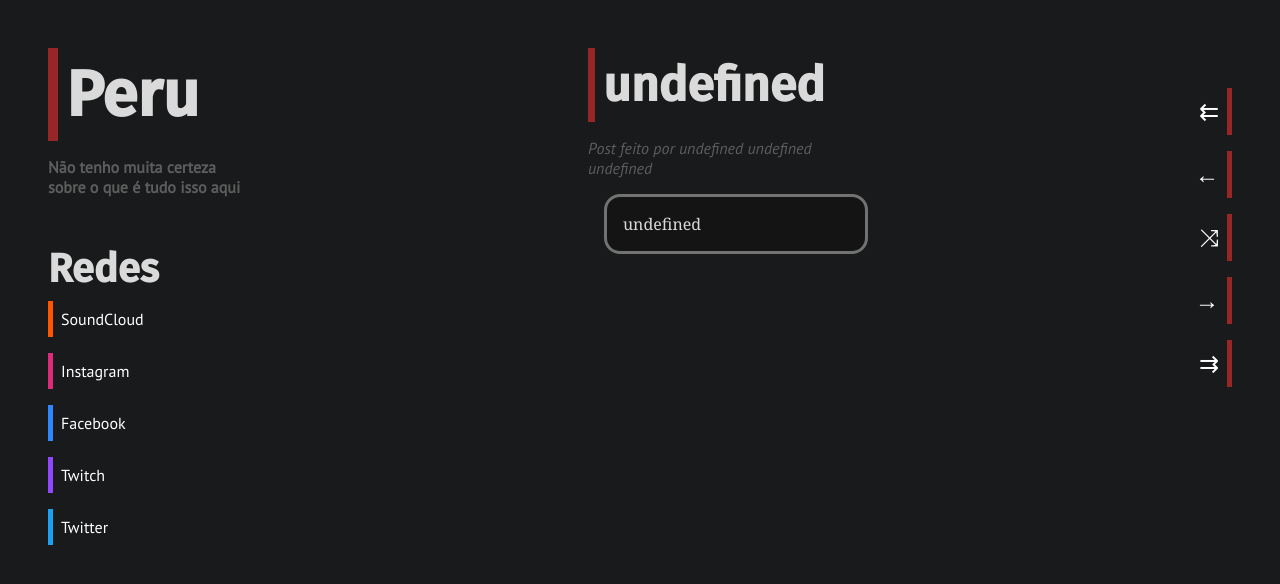
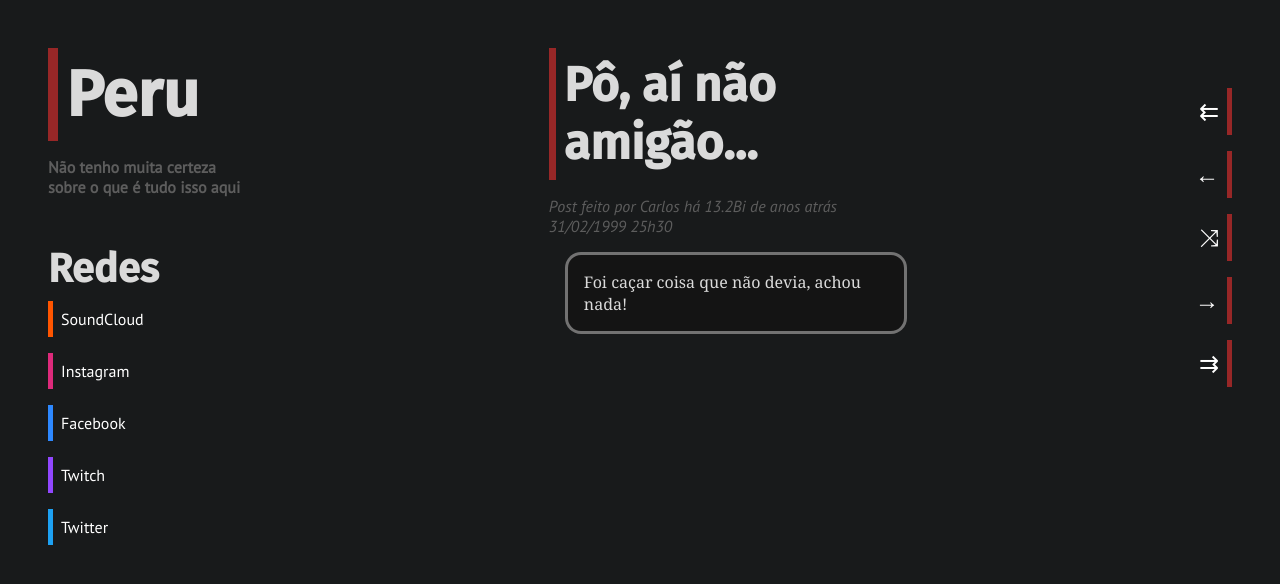
Before and after one commit to Peruibeloko/perublog-svelte, a Svelte app: page / in a window 1280 px wide. Shown: the top 584 px of the page. Built offline with nearby package versions, Linux system fonts and the light colour scheme; no server answers; the HTML template or start-up script is replaced by a standard one.

Commit message:
fix post loading

```diff
--- a/src/classes/Post.js
+++ b/src/classes/Post.js
@@ -10,19 +10,28 @@ export class Post {
     this.title = data?.title ?? 'Pô, aí não amigão...';
     this.author = data?.author ?? 'Carlos';
     this.datetime = data?.datetime ?? null;
-    this.dateStrings = this.getTimeStrings(this.datetime);
+    this.dateStrings = getTimeStrings(this.datetime);
     this.post = data?.post ?? 'Foi caçar coisa que não devia, achou nada!';
-  }
-
-  getTimeStrings(datetime) {
-    return [
-      datetime ? `${dayjs(datetime).fromNow()} atrás` : 'há 13.2Bi de anos atrás',
-      datetime ? `${dayjs(datetime).format('DD/MM/YYYY HH[h]mm')}` : '31/02/1999 25h30'
-    ];
   }
 }
 
-export async function getPostCount() {
+export const getTimeStrings = datetime => {
+  return [
+    datetime ? `${dayjs(datetime).fromNow()} atrás` : 'há 13.2Bi de anos atrás',
+    datetime ? `${dayjs(datetime).format('DD/MM/YYYY HH[h]mm')}` : '31/02/1999 25h30'
+  ];
+};
+export const getPostCount = async () => {
   const fetchData = await fetch('https://perublog.herokuapp.com/post/count');
   return await fetchData.json();
-}
+};
+
+export const getLatestPost = async () => {
+  const fetchData = await fetch('https://perublog.herokuapp.com/post/latest');
+  return await fetchData.json();
+};
+
+export const getFirstPost = async () => {
+  const fetchData = await fetch('https://perublog.herokuapp.com/post/first');
+  return await fetchData.json();
+};
--- a/src/components/Navbar.svelte
+++ b/src/components/Navbar.svelte
@@ -11,7 +11,7 @@
   };
 
   function firstPost() {
-    location = '#1';
+    location = `#${postCount}`;
   }
 
   function lastPost() {
@@ -21,7 +21,7 @@
   function relativePost(offset) {
     const postNum = +location.hash.slice(1);
     if (!postNum) {
-      location = `#${postCount - 1}`;
+      location = '1';
     } else {
       location = `#${postNum + offset}`;
     }
--- a/src/components/Post.svelte
+++ b/src/components/Post.svelte
@@ -1,29 +1,22 @@
 <script>
   import { onMount } from 'svelte';
-  import { getPostCount, Post } from '../classes/Post';
+  import { getLatestPost, getTimeStrings, Post } from '../classes/Post';
 
-  let postCount;
-
-  let title,
-    author,
-    dateStrings = [],
-    post;
+  let { title, author, datetime, post } = new Post({});
+  let dateStrings = getTimeStrings(datetime);
 
   async function hashChangeHandler() {
-    const isDev = false;
-    const postNum = +location.hash.slice(1);
-    const fetchData = await fetch(
-      `${isDev ? 'http://localhost:9595' : 'https://perublog.herokuapp.com'}/post/${postNum || postCount}`
-    );
+    const postOffset = +location.hash.slice(1);
+    const fetchData = await fetch(`${'https://perublog.herokuapp.com'}/post/offset/${postOffset}`);
     const postData = await fetchData.json();
     const postObject = new Post(postData);
-    ({ title, author, dateStrings, post } = postObject);
+    ({ title, author, datetime, post } = postObject);
   }
 
   onMount(async () => {
-    postCount = await getPostCount();
+    ({ title, author, datetime, post } = await getLatestPost());
+    dateStrings = getTimeStrings(datetime);
     addEventListener('hashchange', hashChangeHandler, false);
-    hashChangeHandler();
   });
 </script>
 
```
Also changed, not shown: 3 other files (tests, documents, lock files or other folders).
